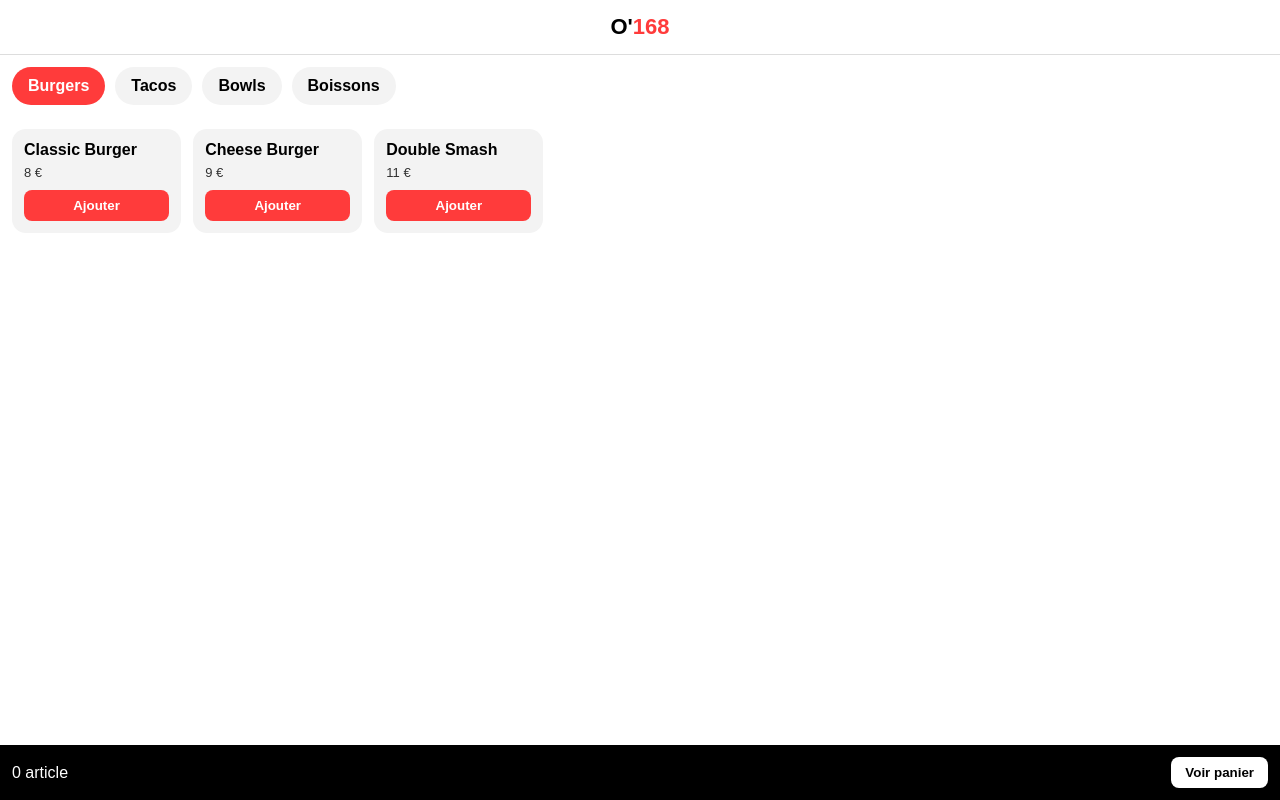
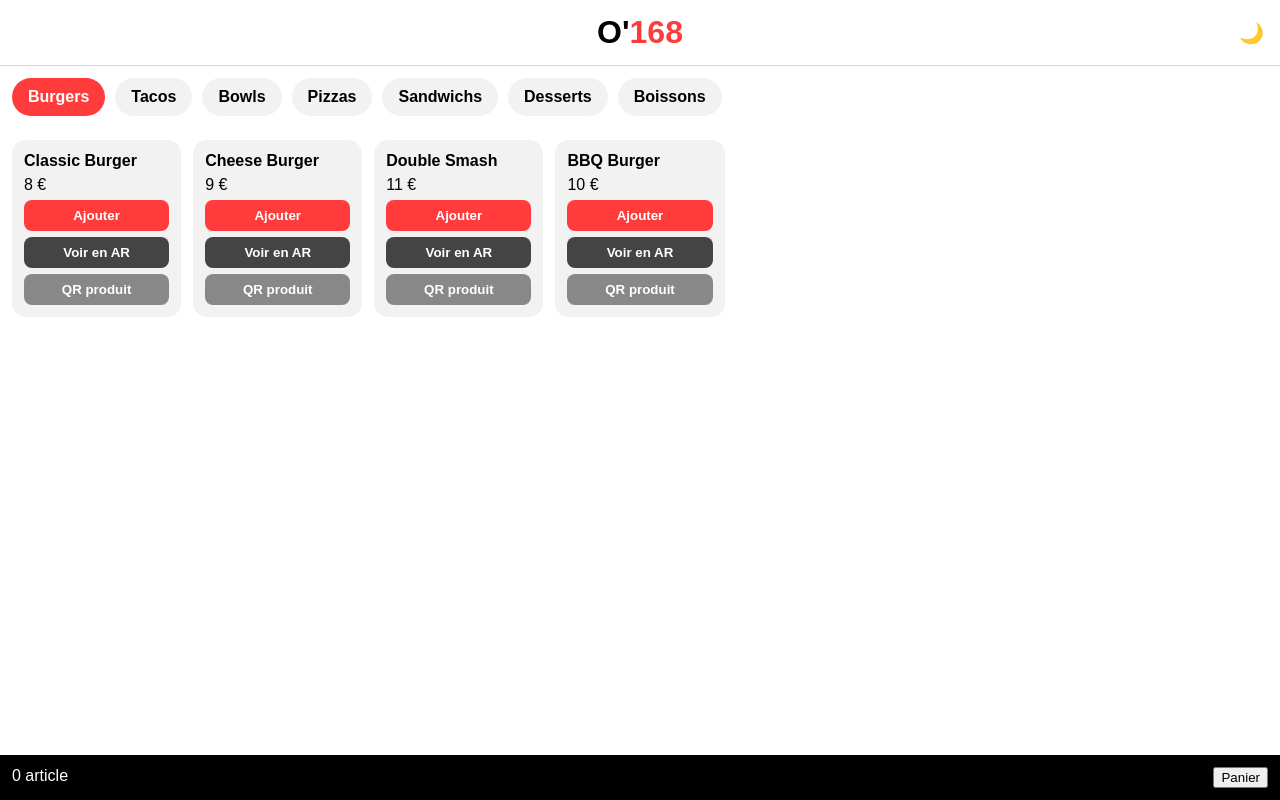
Before and after one commit to Zekrex/O-168, a website: page index.html in a window 1280 px wide. Drawn offline with Linux system fonts and the light colour scheme.

Commit message:
index.html

```diff
--- a/index.html
+++ b/index.html
@@ -6,270 +6,241 @@
 <title>O'168</title>
 
 <style>
-    :root {
-      --bg: #ffffff;
-      --text: #000000;
-      --card: #f3f3f3;
-      --accent: #ff3b3b;
+:root{
+  --bg:#ffffff;
+  --text:#000;
+  --card:#f2f2f2;
+  --accent:#ff3b3b;
+}
+.dark{
+  --bg:#0f0f0f;
+  --text:#fff;
+  --card:#1c1c1c;
 }
 
-    body {
-      margin: 0;
-      font-family: Arial, Helvetica, sans-serif;
-      background: var(--bg);
-      color: var(--text);
+body{
+  margin:0;
+  font-family:Arial,Helvetica,sans-serif;
+  background:var(--bg);
+  color:var(--text);
 }
 
-    header {
-      position: sticky;
-      top: 0;
-      background: var(--bg);
-      border-bottom: 1px solid #ddd;
-      padding: 14px;
-      text-align: center;
-      font-size: 22px;
-      font-weight: bold;
+header{
+  display:flex;
+  justify-content:center;
+  align-items:center;
+  padding:14px;
+  position:sticky;
+  top:0;
+  background:var(--bg);
+  border-bottom:1px solid #3333;
+  z-index:10;
 }
 
-    header span {
-      color: var(--accent);
+header h1{
+  margin:0;
+}
+header span{color:var(--accent);}
+.theme-toggle{
+  position:absolute;
+  right:16px;
+  cursor:pointer;
+  font-size:20px;
 }
 
-    /* CATEGORIES */
-    .categories {
-      display: flex;
-      gap: 10px;
-      padding: 12px;
-      overflow-x: auto;
+.categories{
+  display:flex;
+  gap:10px;
+  padding:12px;
+  overflow-x:auto;
+}
+.category{
+  padding:10px 16px;
+  background:var(--card);
+  border-radius:20px;
+  cursor:pointer;
+  white-space:nowrap;
+  font-weight:bold;
+}
+.category.active{
+  background:var(--accent);
+  color:white;
 }
 
-    .category {
-      flex: 0 0 auto;
-      padding: 10px 16px;
-      background: var(--card);
-      border-radius: 20px;
-      cursor: pointer;
-      white-space: nowrap;
-      font-weight: bold;
+.products{
+  padding:12px;
+  display:grid;
+  grid-template-columns:repeat(auto-fill,minmax(160px,1fr));
+  gap:12px;
 }
 
-    .category.active {
-      background: var(--accent);
-      color: white;
+.product{
+  background:var(--card);
+  border-radius:14px;
+  padding:12px;
+  display:flex;
+  flex-direction:column;
+  gap:6px;
 }
 
-    /* PRODUITS */
-    .products {
-      padding: 12px;
-      display: grid;
-      grid-template-columns: repeat(auto-fill, minmax(160px, 1fr));
-      gap: 12px;
+.product button{
+  padding:8px;
+  border:none;
+  border-radius:8px;
+  font-weight:bold;
+  cursor:pointer;
+}
+.add{background:var(--accent);color:white;}
+.ar{background:#444;color:white;}
+.qr{background:#888;color:white;}
+
+.cart{
+  position:fixed;
+  bottom:0;left:0;right:0;
+  background:black;
+  color:white;
+  padding:12px;
+  display:flex;
+  justify-content:space-between;
 }
 
-    .product {
-      background: var(--card);
-      border-radius: 14px;
-      padding: 12px;
-      display: flex;
-      flex-direction: column;
-      justify-content: space-between;
+.modal{
+  position:fixed;
+  inset:0;
+  background:#0008;
+  display:none;
+  align-items:flex-end;
 }
-
-    .product h3 {
-      margin: 0 0 6px;
-      font-size: 16px;
+.modal-content{
+  background:var(--bg);
+  width:100%;
+  border-radius:16px 16px 0 0;
+  padding:16px;
+  max-height:80%;
+  overflow:auto;
 }
-
-    .product p {
-      margin: 0;
-      font-size: 13px;
-      opacity: 0.8;
-    }
-
-    .product button {
-      margin-top: 10px;
-      padding: 8px;
-      border: none;
-      border-radius: 8px;
-      background: var(--accent);
-      color: white;
-      font-weight: bold;
-      cursor: pointer;
-    }
-
-    /* PANIER */
-    .cart {
-      position: fixed;
-      bottom: 0;
-      left: 0;
-      right: 0;
-      background: #000;
-      color: #fff;
-      padding: 12px;
-      display: flex;
-      justify-content: space-between;
-      align-items: center;
-    }
-
-    .cart button {
-      background: #fff;
-      color: #000;
-      border: none;
-      padding: 8px 14px;
-      border-radius: 8px;
-      font-weight: bold;
-      cursor: pointer;
-    }
-
-    /* MODAL PANIER */
-    .modal {
-      position: fixed;
-      inset: 0;
-      background: rgba(0,0,0,0.5);
-      display: none;
-      justify-content: center;
-      align-items: flex-end;
-    }
-
-    .modal-content {
-      background: var(--bg);
-      width: 100%;
-      max-height: 80%;
-      border-radius: 16px 16px 0 0;
-      padding: 16px;
-      overflow-y: auto;
-    }
-
-    .modal h2 {
-      margin-top: 0;
-    }
-
-    .cart-item {
-      display: flex;
-      justify-content: space-between;
-      margin-bottom: 10px;
-    }
-
-    .close {
-      text-align: right;
-      cursor: pointer;
-      font-weight: bold;
-    }
+.close{text-align:right;font-weight:bold;cursor:pointer}
 </style>
 </head>
 
 <body>
 
 <header>
-    O'<span>168</span>
+  <h1>O'<span>168</span></h1>
+  <div class="theme-toggle" onclick="toggleTheme()">🌙</div>
 </header>
 
-  <!-- CATEGORIES -->
-  <div class="categories" id="categories">
-    <div class="category active" data-cat="burger">Burgers</div>
-    <div class="category" data-cat="tacos">Tacos</div>
-    <div class="category" data-cat="bowl">Bowls</div>
-    <div class="category" data-cat="boisson">Boissons</div>
+<div class="categories" id="categories"></div>
+<div class="products" id="products"></div>
+
+<div class="cart">
+  <div id="cart-count">0 article</div>
+  <button onclick="openCart()">Panier</button>
 </div>
 
-  <!-- PRODUITS -->
-  <div class="products" id="products"></div>
-
-  <!-- PANIER BAR -->
-  <div class="cart">
-    <div id="cart-count">0 article</div>
-    <button onclick="openCart()">Voir panier</button>
-  </div>
-
-  <!-- MODAL PANIER -->
 <div class="modal" id="cartModal">
   <div class="modal-content">
     <div class="close" onclick="closeCart()">✕</div>
     <h2>Votre commande</h2>
     <div id="cartItems"></div>
-      <hr>
-      <label>
-        Numéro de table :
-        <input type="number" id="tableNumber" style="width:100%;padding:8px;">
+    <label>Numéro de table
+      <input type="number" style="width:100%;padding:8px">
     </label>
-      <br><br>
-      <button style="width:100%;padding:12px;background:var(--accent);color:white;border:none;border-radius:10px;">
-        Continuer
-      </button>
   </div>
 </div>
 
 <script>
-    const data = {
-      burger: [
-        { name: "Classic Burger", price: 8 },
-        { name: "Cheese Burger", price: 9 },
-        { name: "Double Smash", price: 11 }
+const data={
+  Burgers:[
+    {n:"Classic Burger",p:8},
+    {n:"Cheese Burger",p:9},
+    {n:"Double Smash",p:11},
+    {n:"BBQ Burger",p:10}
   ],
-      tacos: [
-        { name: "Tacos Poulet", price: 7 },
-        { name: "Tacos Mixte", price: 8 }
+  Tacos:[
+    {n:"Tacos Poulet",p:7},
+    {n:"Tacos Mixte",p:8},
+    {n:"Tacos XL",p:10}
   ],
-      bowl: [
-        { name: "Bowl Poulet", price: 9 }
+  Bowls:[
+    {n:"Bowl Poulet",p:9},
+    {n:"Bowl Saumon",p:11}
   ],
-      boisson: [
-        { name: "Coca", price: 2 },
-        { name: "Ice Tea", price: 2 }
+  Pizzas:[
+    {n:"Margherita",p:9},
+    {n:"Pepperoni",p:11}
+  ],
+  Sandwichs:[
+    {n:"Panini Poulet",p:6},
+    {n:"Wrap Boeuf",p:7}
+  ],
+  Desserts:[
+    {n:"Brownie",p:4},
+    {n:"Cheesecake",p:5}
+  ],
+  Boissons:[
+    {n:"Coca",p:2},
+    {n:"Ice Tea",p:2}
   ]
 };
 
-    let currentCat = "burger";
-    let cart = [];
+let currentCat=Object.keys(data)[0];
+let cart=[];
 
-    const productsEl = document.getElementById("products");
-    const cartCount = document.getElementById("cart-count");
-    const cartItems = document.getElementById("cartItems");
+const cats=document.getElementById("categories");
+const prods=document.getElementById("products");
 
-    function renderProducts() {
-      productsEl.innerHTML = "";
-      data[currentCat].forEach(p => {
-        const div = document.createElement("div");
-        div.className = "product";
-        div.innerHTML = `
-          <h3>${p.name}</h3>
-          <p>${p.price} €</p>
-          <button onclick='addToCart("${p.name}", ${p.price})'>Ajouter</button>
+Object.keys(data).forEach((c,i)=>{
+  const d=document.createElement("div");
+  d.className="category"+(i===0?" active":"");
+  d.textContent=c;
+  d.onclick=()=>selectCat(c,d);
+  cats.appendChild(d);
+});
+
+function selectCat(c,el){
+  document.querySelectorAll(".category").forEach(x=>x.classList.remove("active"));
+  el.classList.add("active");
+  currentCat=c;
+  render();
+}
+
+function render(){
+  prods.innerHTML="";
+  data[currentCat].forEach(p=>{
+    const d=document.createElement("div");
+    d.className="product";
+    d.innerHTML=`
+      <strong>${p.n}</strong>
+      <span>${p.p} €</span>
+      <button class="add" onclick="add('${p.n}',${p.p})">Ajouter</button>
+      <button class="ar">Voir en AR</button>
+      <button class="qr">QR produit</button>
     `;
-        productsEl.appendChild(div);
+    prods.appendChild(d);
   });
 }
 
-    function addToCart(name, price) {
-      cart.push({ name, price });
-      cartCount.textContent = cart.length + " article(s)";
+function add(n,p){
+  cart.push({n,p});
+  document.getElementById("cart-count").textContent=cart.length+" article(s)";
 }
 
-    function openCart() {
-      cartItems.innerHTML = "";
-      cart.forEach(item => {
-        const div = document.createElement("div");
-        div.className = "cart-item";
-        div.innerHTML = `<span>${item.name}</span><span>${item.price} €</span>`;
-        cartItems.appendChild(div);
-      });
-      document.getElementById("cartModal").style.display = "flex";
+function openCart(){
+  const ci=document.getElementById("cartItems");
+  ci.innerHTML="";
+  cart.forEach(i=>ci.innerHTML+=`<div>${i.n} - ${i.p}€</div>`);
+  document.getElementById("cartModal").style.display="flex";
 }
+function closeCart(){document.getElementById("cartModal").style.display="none";}
 
-    function closeCart() {
-      document.getElementById("cartModal").style.display = "none";
+function toggleTheme(){
+  document.body.classList.toggle("dark");
+  localStorage.theme=document.body.classList.contains("dark")?"dark":"light";
 }
+if(localStorage.theme==="dark")document.body.classList.add("dark");
 
-    document.querySelectorAll(".category").forEach(cat => {
-      cat.onclick = () => {
-        document.querySelectorAll(".category").forEach(c => c.classList.remove("active"));
-        cat.classList.add("active");
-        currentCat = cat.dataset.cat;
-        renderProducts();
-      };
-    });
-
-    renderProducts();
+render();
 </script>
 
 </body>
```
Lines whose indentation alone changed are shown as unchanged.
